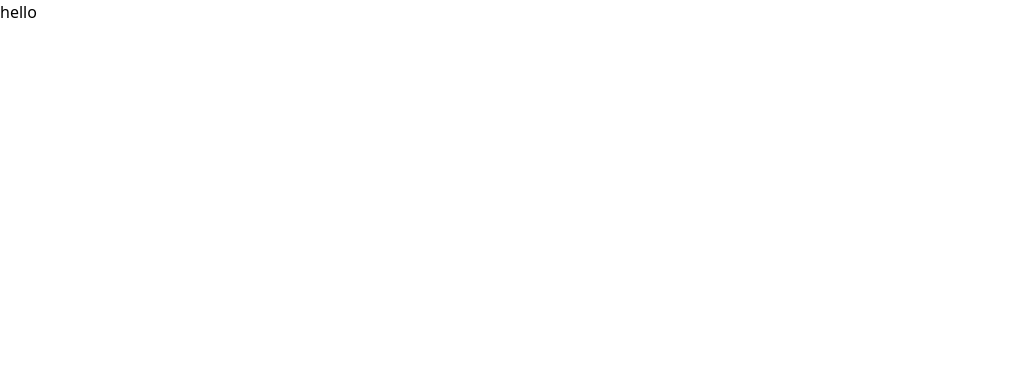
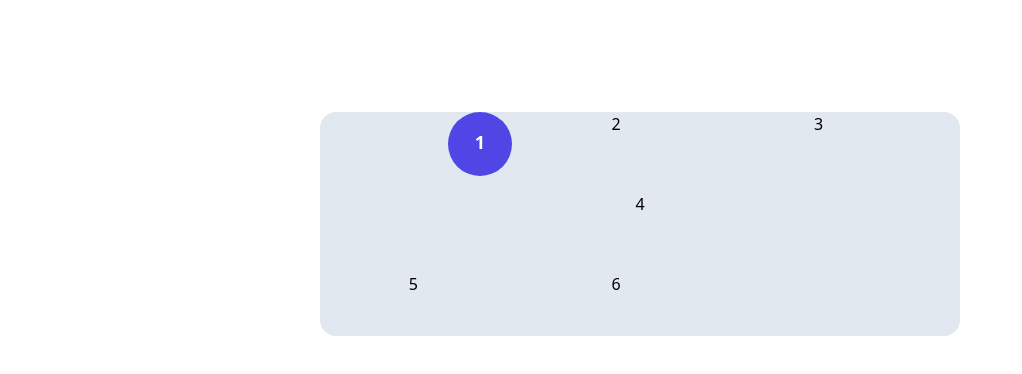
Before and after one commit to parisaMontakhab/Step-message, a React (Vite) app in the folder msg-step/: page / in a window 1280 px wide. Shown: the top 374 px of the page, without its empty margins (0-1022 px from the left). Built offline with nearby package versions, Linux system fonts and the light colour scheme.

Commit message:
feat : add style inline

```diff
--- a/msg-step/src/App.jsx
+++ b/msg-step/src/App.jsx
@@ -5,9 +5,18 @@ function App() {
 
 
   return (
-    <>
-     hello
-    </>
+    <div className='text-center w-2/4 mx-auto bg-slate-200 rounded-2xl mt-28'>
+      <div className='grid grid-rows-3 grid-cols-3 gap-4'>
+        <div className='bg-indigo-600 w-16 h-16 rounded-full text-white pt-4 font-bold text-lg ml-32'>1</div>
+        <div className=''>2</div>
+        <div className=''>3</div>
+        <div className=' col-start-1  col-end-7 '>4</div>
+        <div className=''>5</div>
+        <div className=''>6</div>
+
+      </div>
+
+    </div>
   )
 }
 
```
